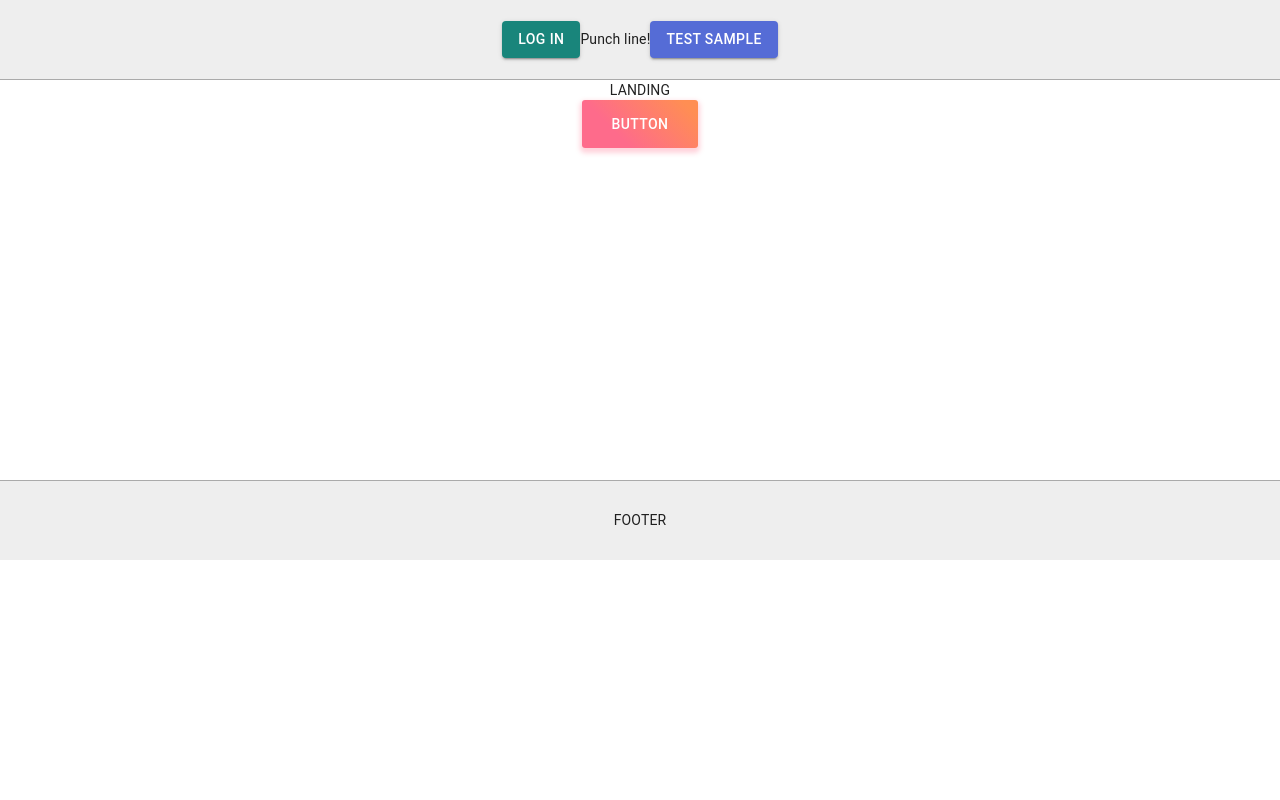
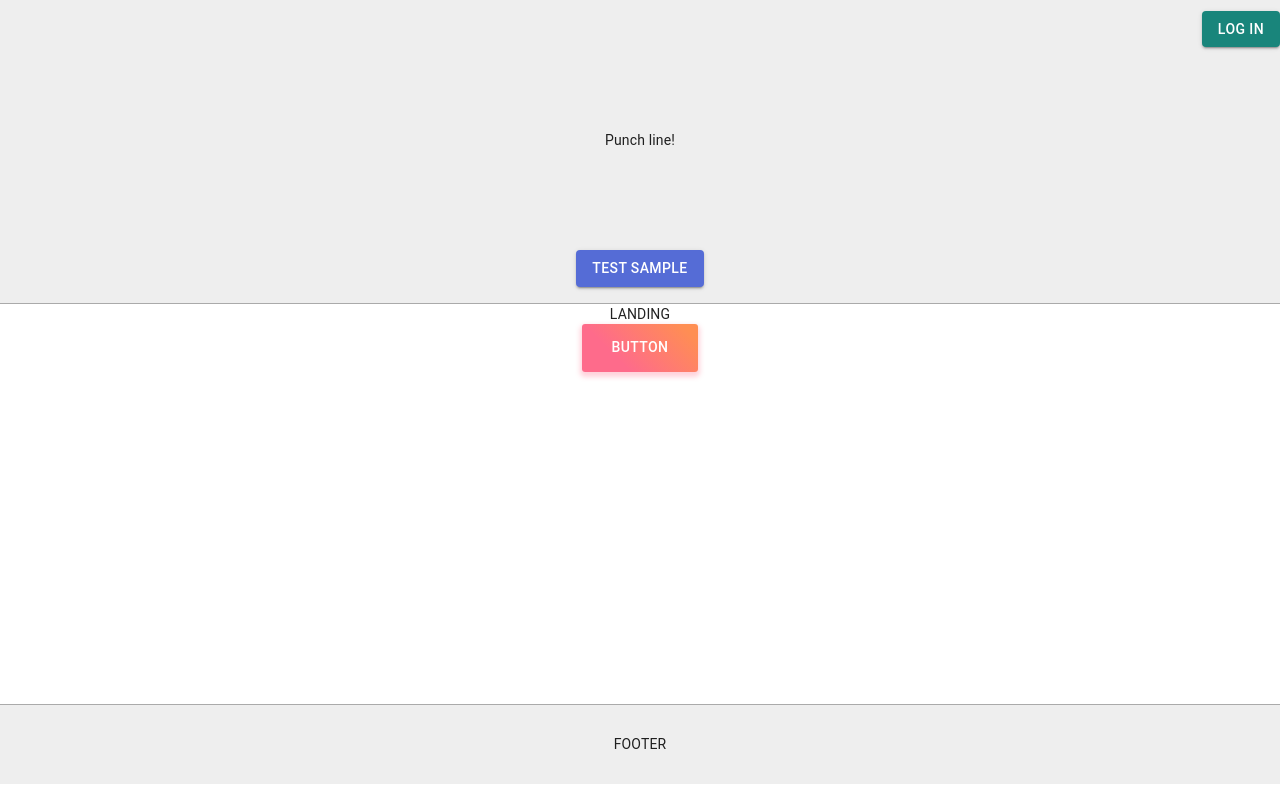
Before and after one commit to jerodb/react-redux-node-webpack4, a React app: page / in a window 1280 px wide. Built offline with nearby package versions, Linux system fonts and the light colour scheme; the HTML template or start-up script is replaced by a standard one.

Commit message:
add style login to header

```diff
--- a/src/components/Header/styles.js
+++ b/src/components/Header/styles.js
@@ -1,10 +1,38 @@
+// import { logo } from '../../res/images'
+
 export default {
   container: {
     display: 'flex',
+    flexDirection: 'column',
     alignItems: 'center',
     justifyContent: 'center',
-    height: 80,
     borderBottom: '1px solid #aaaaaa',
-    backgroundColor: '#eeeeee'
+    backgroundColor: '#eeeeee',
+    paddingBottom: 16
+  },
+  topWrapper: {
+    display: 'flex',
+    flexDirection: 'row',
+    width: '100%'
+  },
+  logo: {
+    // background: `url(${logo}) no-repeat right top`,
+    backgroundSize: 'cover',
+    width: 200,
+    height: 58
+  },
+  nav: {
+    marginLeft: 'auto',
+    justifyContent: 'center',
+    display: 'flex',
+    flexDirection: 'column'
+  },
+  login: {
+    alignItems: 'flex-end',
+    justifyContent: 'center'
+  },
+  welcome: {
+    paddingTop: 72,
+    paddingBottom: 100
   }
 }
```
